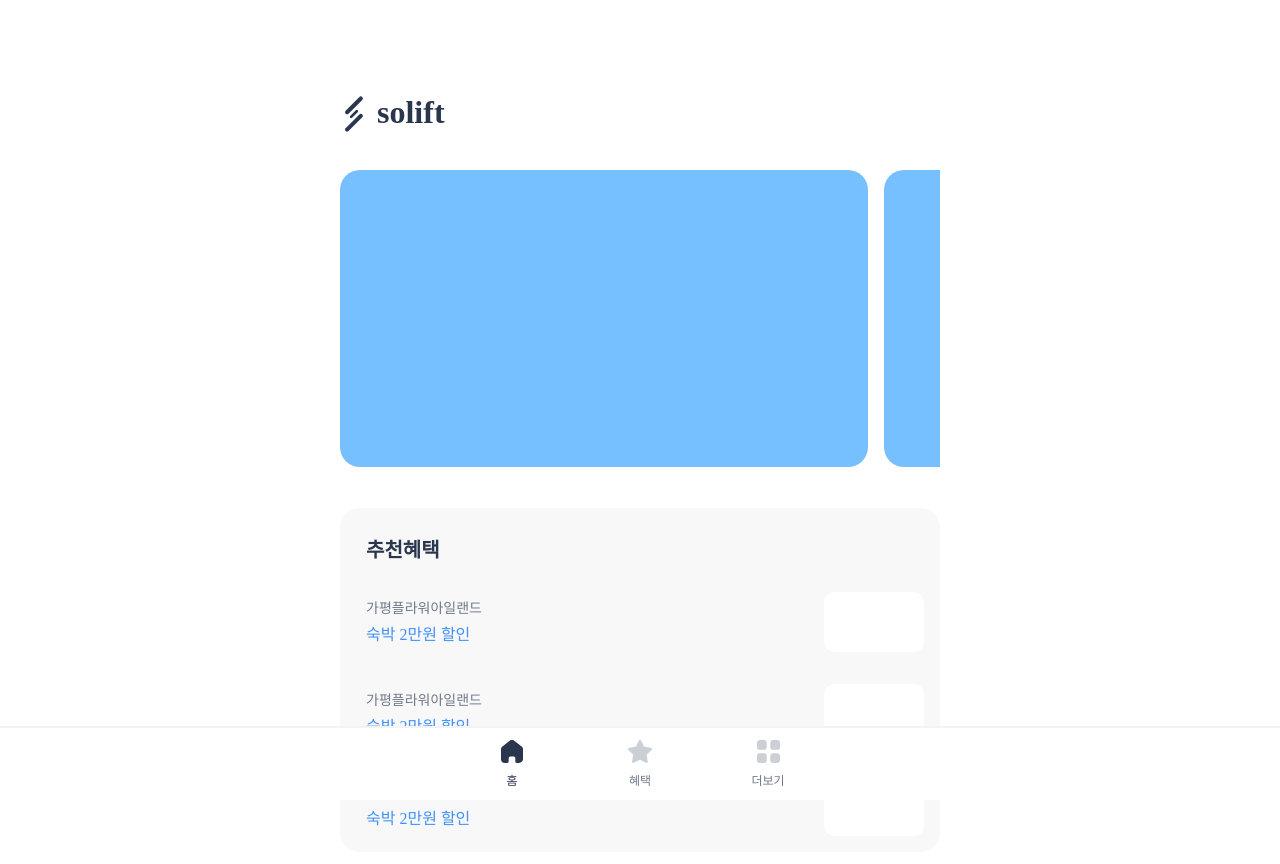
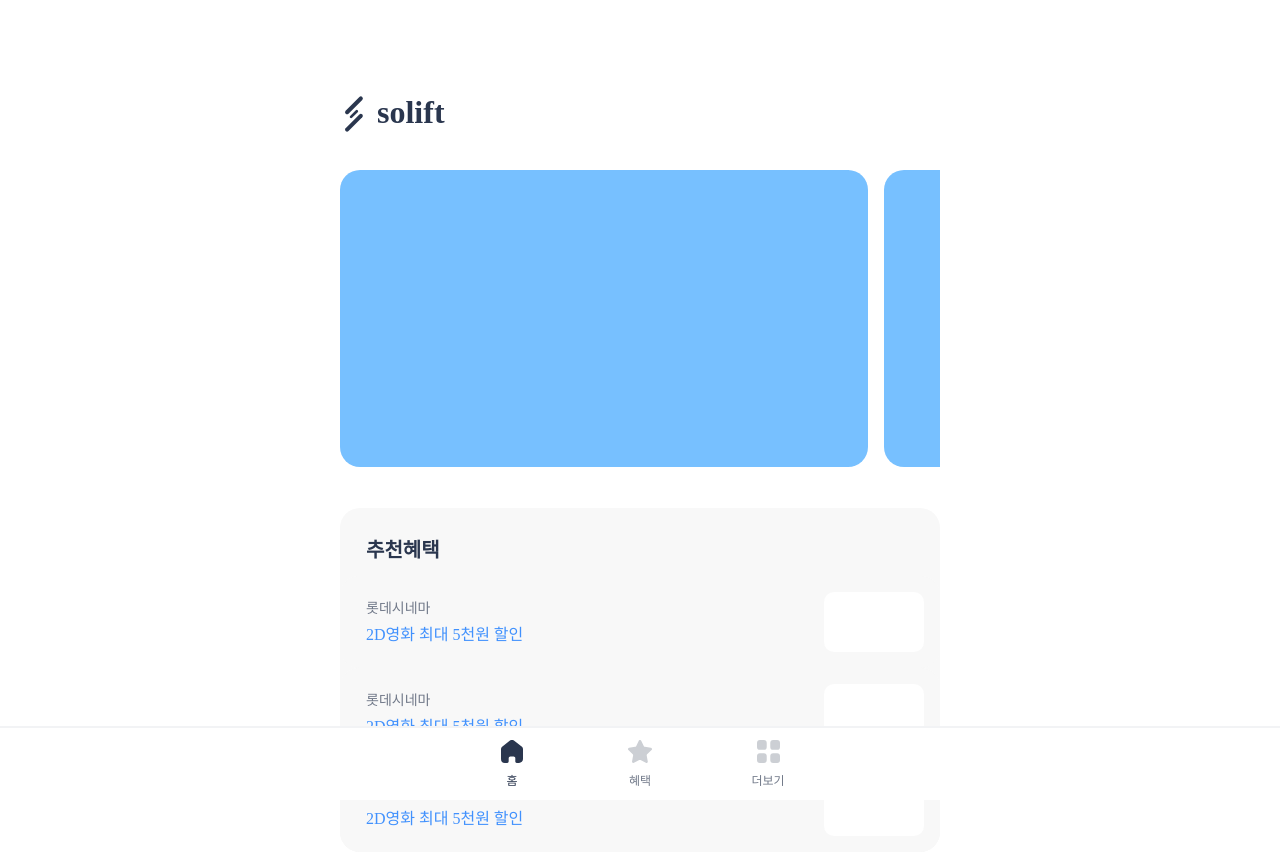
Before and after one commit to k1a11220/goonin-web-frontend, a Next.js app: page / in a window 1280 px wide. Shown: the top 864 px of the page. Built offline with nearby package versions, Linux system fonts and the light colour scheme.

Commit message:
Optimize smCardList component

```diff
--- a/components/card/smCardList.js
+++ b/components/card/smCardList.js
@@ -9,17 +9,17 @@ const Container = styled.div`
   margin-bottom: 16px;
 `;
 
-const SmCardList = ({ Data }) => {
+const getList = (data) => {
   return (
-    <Container>
-      {Data.length === 0 ? (
+    <>
+      {data.length === 0 ? (
         <Alert
           message_1={"조건에 맞는 혜택이 없어요 "}
           message_2={"다음엔 더 많은 혜택으로 돌아올게요"}
         />
       ) : (
-        Data &&
-        Data.map((card) => (
+        data &&
+        data.map((card) => (
           <SmCard
             key={card.id}
             id={card.id}
@@ -29,7 +29,15 @@ const SmCardList = ({ Data }) => {
           />
         ))
       )}
-    </Container>
+    </>
+  );
+};
+
+const SmCardList = ({ data, isInside }) => {
+  return (
+    <>
+      {isInside ? <>{getList(data)}</> : <Container>{getList(data)}</Container>}
+    </>
   );
 };
 
--- a/components/common/smCardGroup.js
+++ b/components/common/smCardGroup.js
@@ -1,5 +1,6 @@
 import styled from "styled-components";
 import SmCard from "../card/smCard";
+import SmCardList from "../card/smCardList";
 
 const ContentContainer = styled.div`
   background-color: var(--card-color);
@@ -16,19 +17,11 @@ const ContentContainer = styled.div`
   }
 `;
 
-const SmCardGroup = ({ title, list }) => {
+const SmCardGroup = ({ title, data }) => {
   return (
     <ContentContainer>
       <h2>{title}</h2>
-      {list.map((list, index) => (
-        <SmCard
-          key={index}
-          id="1"
-          title="가평플라워아일랜드"
-          subtitles="숙박 2만원 할인"
-          thumbnail=""
-        />
-      ))}
+      <SmCardList data={data} isInside={true} />
     </ContentContainer>
   );
 };
--- a/pages/benefit/category/[category].js
+++ b/pages/benefit/category/[category].js
@@ -33,7 +33,7 @@ const CategoryPage = () => {
       {loading ? (
         <SmCardLoading />
       ) : (
-        <SmCardList Data={data.getByCategoryLocation} />
+        <SmCardList data={data.getByCategoryLocation} isInside={false} />
       )}
       <BottomTabNav />
     </BenefitLayout>
--- a/pages/index.js
+++ b/pages/index.js
@@ -22,7 +22,14 @@ const Home = () => {
           },
         ]}
       />
-      <SmCardGroup title={"추천혜택"} list={[1, 2, 3]} />
+      <SmCardGroup
+        title="추천혜택"
+        data={[
+          { id: 0, name: "롯데시네마", mainBenefit: "2D영화 최대 5천원 할인" },
+          { id: 0, name: "롯데시네마", mainBenefit: "2D영화 최대 5천원 할인" },
+          { id: 0, name: "롯데시네마", mainBenefit: "2D영화 최대 5천원 할인" },
+        ]}
+      />
       <BottomTabNav />
     </>
   );
```
Also changed, not shown: pages/benefit.js (+7 -3 lines).
